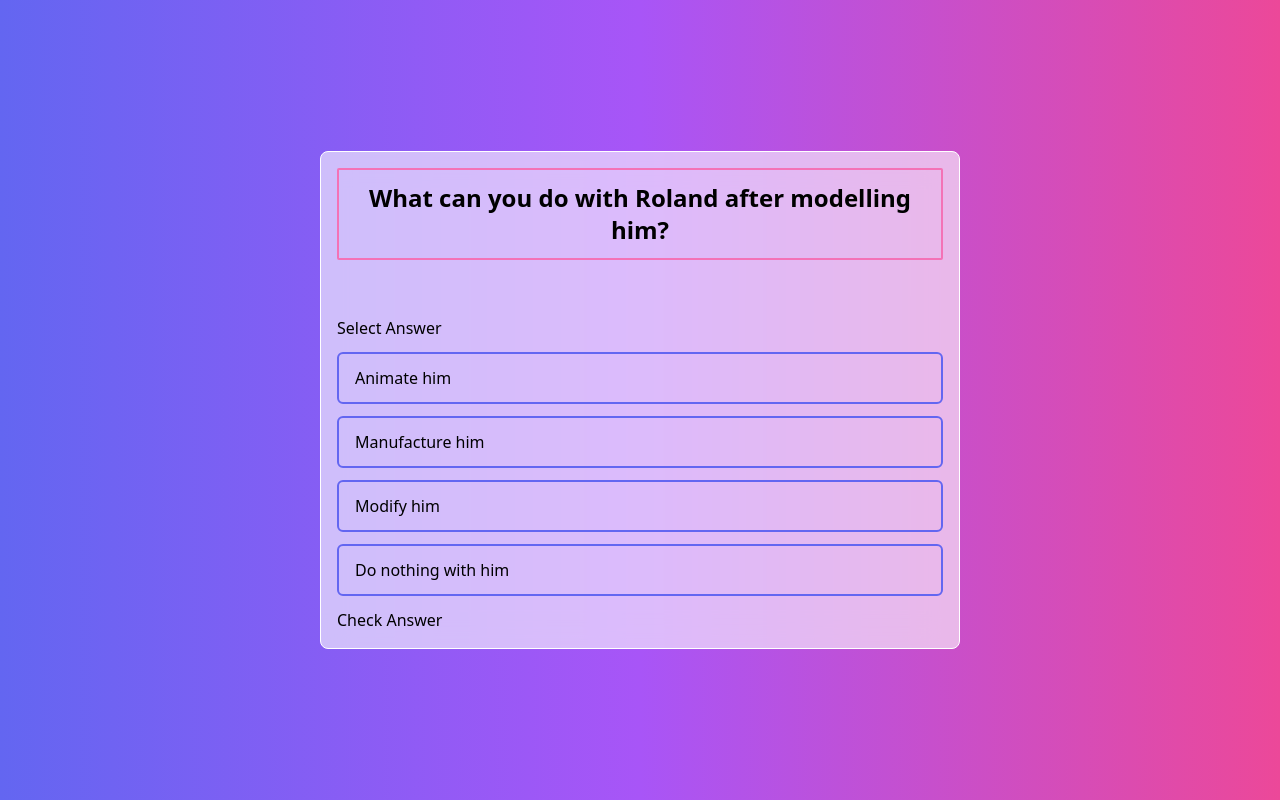
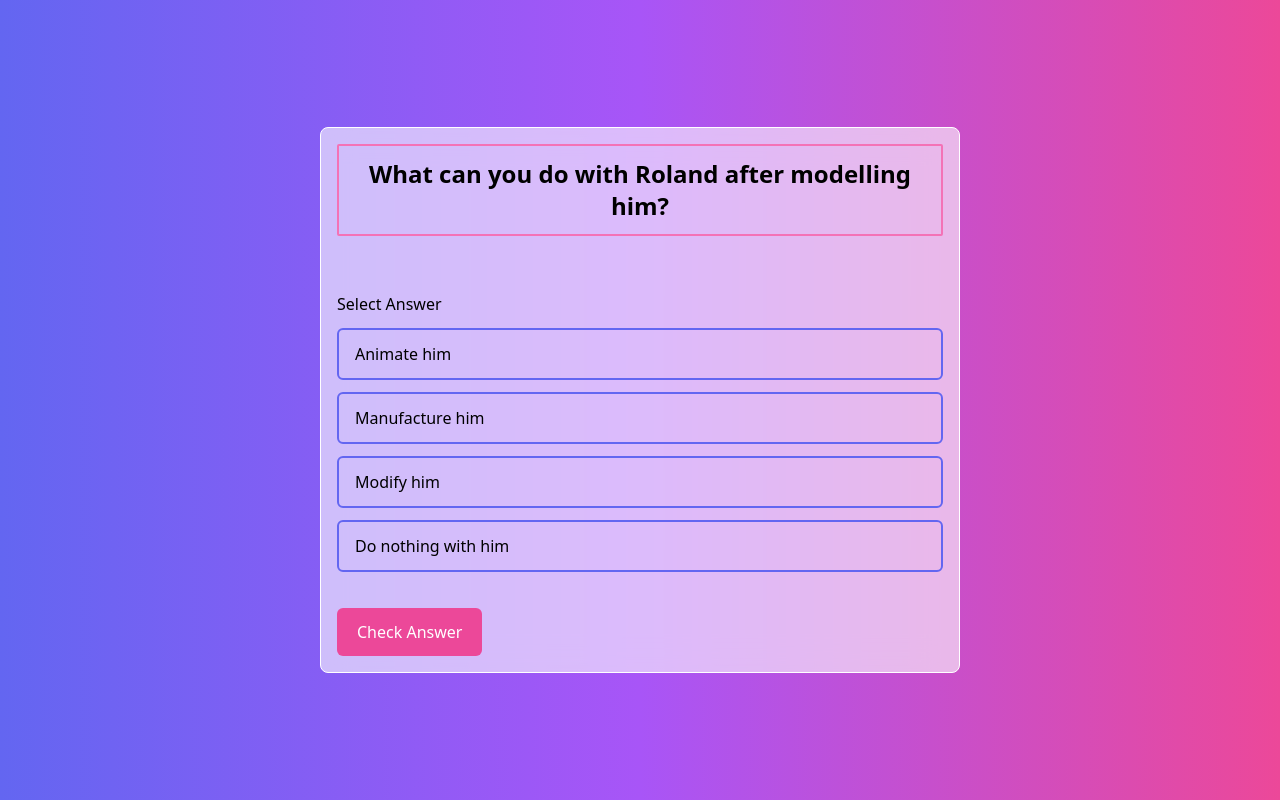
Before and after one commit to laribright/quiz-app, a Next.js app: page / in a window 1280 px wide. Built offline with nearby package versions, Linux system fonts and the light colour scheme.

Commit message:
Style Check Answer button

```diff
--- a/pages/index.tsx
+++ b/pages/index.tsx
@@ -23,7 +23,7 @@ const Home = () => {
           <h2>{question}</h2>
         </div>
 
-        <div className="mt-14">
+        <div className="mt-14 mb-9">
           <h3 id="answer-heading">Select Answer</h3>
           <ul aria-labelledby="answer-heading">
             {answers.map((answer: AnswerInterface) => (
@@ -37,7 +37,12 @@ const Home = () => {
           </ul>
         </div>
 
-        <button disabled>Check Answer</button>
+        <button
+          disabled
+          className="bg-pink-500 text-white px-5 py-3 hover:scale-105 duration-300 rounded-md cursor-pointer"
+        >
+          Check Answer
+        </button>
       </main>
     </div>
   );
```
